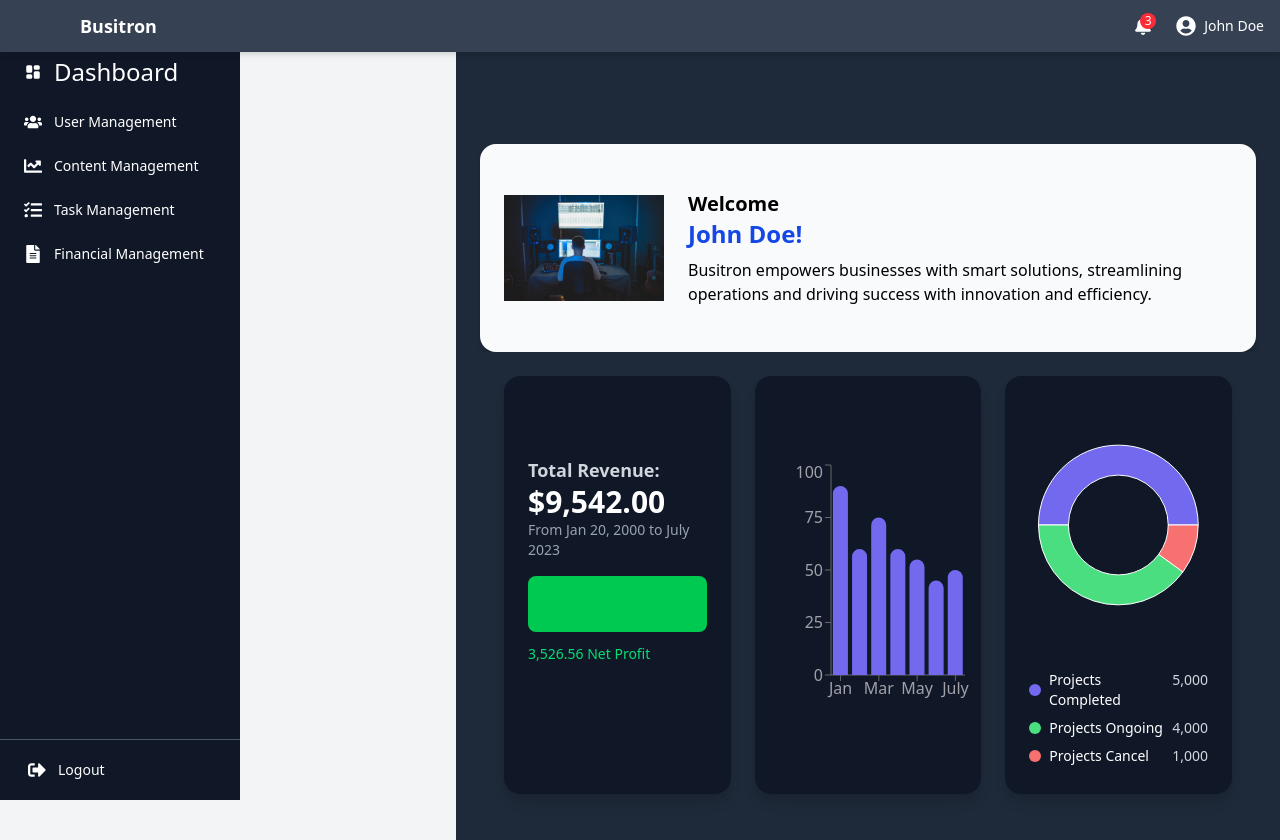
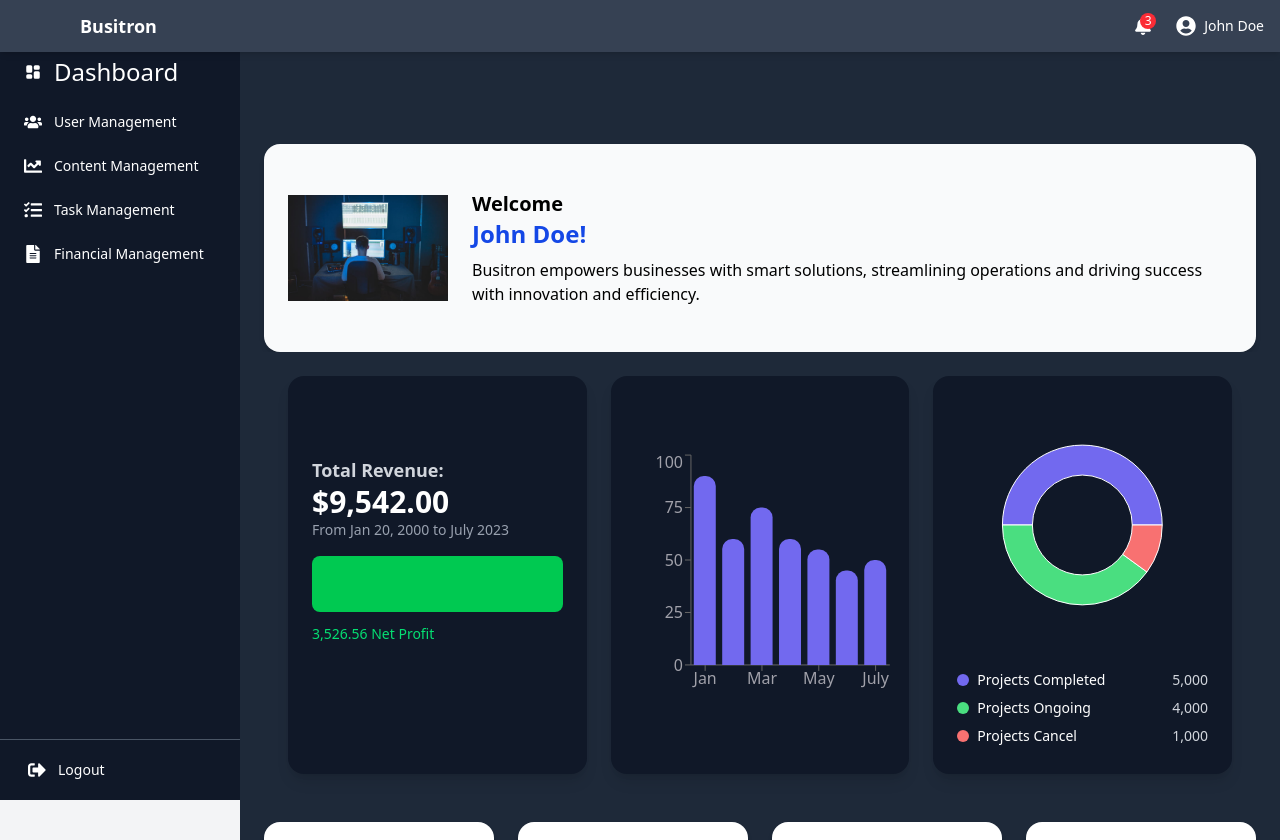
Before and after one commit to vishnusharmi/CompanyWebSite, a React app in the folder company-website/: page /admin in a window 1280 px wide. Built offline with nearby package versions, Linux system fonts and the light colour scheme; the HTML template or start-up script is replaced by a standard one.

Commit message:
chges in admin dashboard

```diff
--- a/company-website/src/components/adminDash/layout/MainDashboard.jsx
+++ b/company-website/src/components/adminDash/layout/MainDashboard.jsx
@@ -31,7 +31,7 @@
   ];
   return (
     <div>
-      <div className="p-6 bg-gray-800 h-[calc(100vh)] overflow-y-auto ml-54 ">
+      <div className="p-6 bg-gray-800 h-[calc(100vh)] overflow-y-auto  ">
         {/* Welcome Section */}
         <div className=" rounded-2xl shadow-md p-6 flex items-center mt-20  bg-gray-50">
           <img
```
